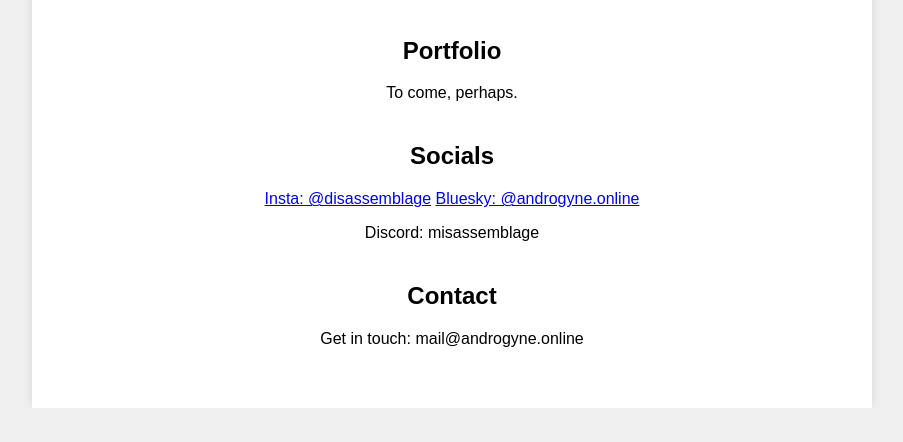
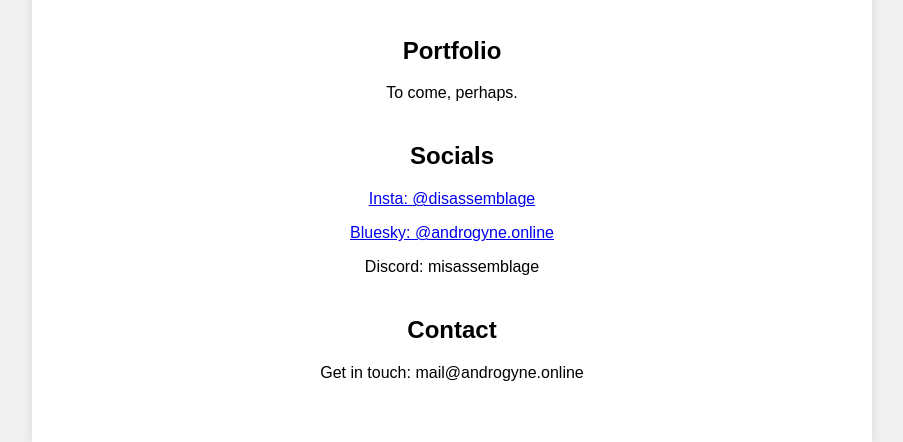
Before and after one commit to misassemblage/misassemblage.github.io, a plain HTML site: page index.html in a window 1280 px wide. Shown: the part 422-864 px from the top of the page, without its empty margins (188-1091 px from the left). Before the commit the page ends 830 px from the top, so only its background shows below. Drawn offline with Linux system fonts and the light colour scheme.

Commit message:
update socials

```diff
--- a/index.html
+++ b/index.html
@@ -30,8 +30,8 @@
         </section>
         <section id="socials">
             <h2>Socials</h2>
-			<a href="https://instagram.com/disassemblage">Insta: @disassemblage</a>
-            <a href="https://bsky.app/profile/androgyne.online">Bluesky: @androgyne.online</a>
+			<p><a href="https://instagram.com/disassemblage">Insta: @disassemblage</a></p>
+           <p><a href="https://bsky.app/profile/androgyne.online">Bluesky: @androgyne.online</a></p>
             <p>Discord: misassemblage</p>
 
         </section>
```
